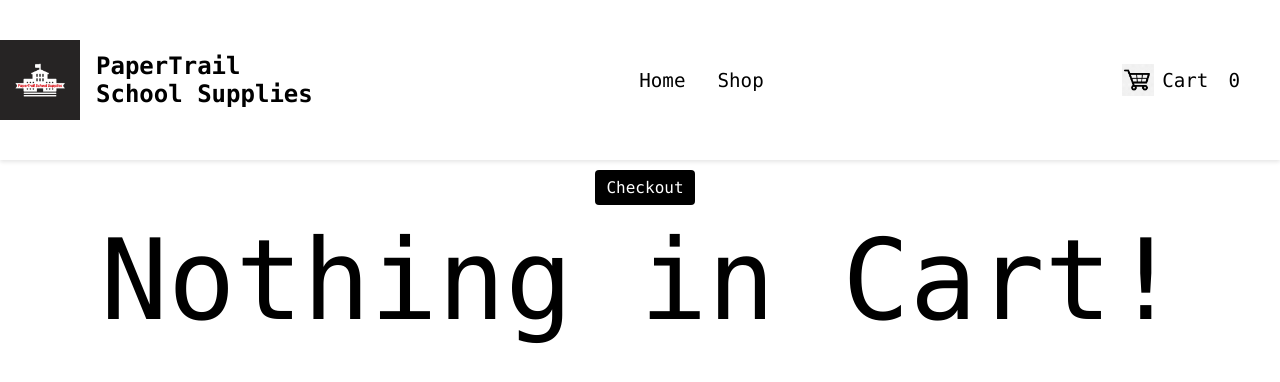
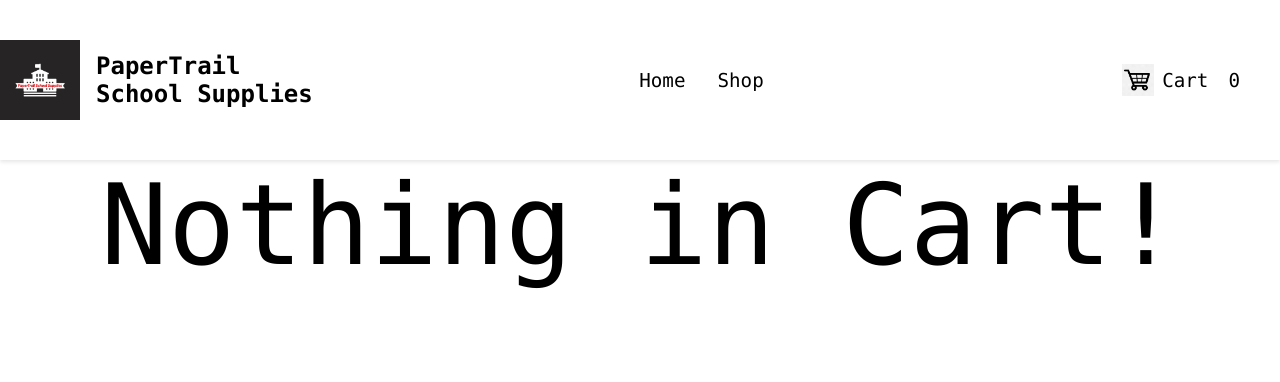
Before and after one commit to alexestrada1/shop, a React (Create React App) app: page /cart in a window 1280 px wide. Shown: the top 382 px of the page. Built offline with nearby package versions, Linux system fonts and the light colour scheme.

Commit message:
fixed checkout button showing despite nothing in cart

```diff
--- a/src/Components/Cart/Cart.js
+++ b/src/Components/Cart/Cart.js
@@ -22,12 +22,13 @@ const Cart = ({ cart, updateQuantity, removeItem }) => {
 
   return (
     <div>
-      <div className="top">
       {totalPrice > 0 && (
-        <h1 className="price">Price: ${totalPrice.toFixed(2)}</h1>
+        <div className="top">
+          <h1 className="price">Price: ${totalPrice.toFixed(2)}</h1>
+          <button>Checkout</button>
+        </div>
       )}
-      <button>Checkout</button>
-      </div>
+
       <div className="cart-container">
         {cart && cart.length > 0 ? (
           cart.map((product) => (
```
